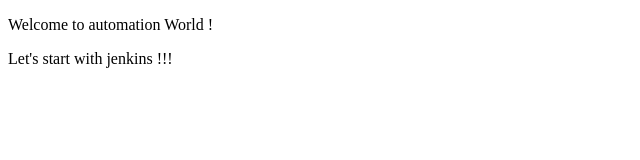
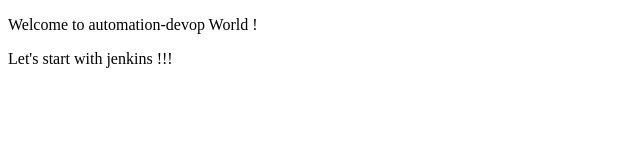
Before and after one commit to BertrandKafando/devops-courses-and-tps, a plain HTML site: page index.html in a window 1280 px wide. Shown: the full height of the page, 0-640 px from the left. Drawn offline with Linux system fonts and the light colour scheme.

Commit message:
add change

```diff
--- a/index.html
+++ b/index.html
@@ -5,8 +5,8 @@
     <title>docker test</title>
 </head>
 <body>
-<p>Welcome to automation World !  </p>
-<p>Let's start with jenkins  !!!</p>
+<p>Welcome to automation-devop World !  </p>
+<p>Let's start with jenkins !!!</p>
 
 </body>
 </html>
```
